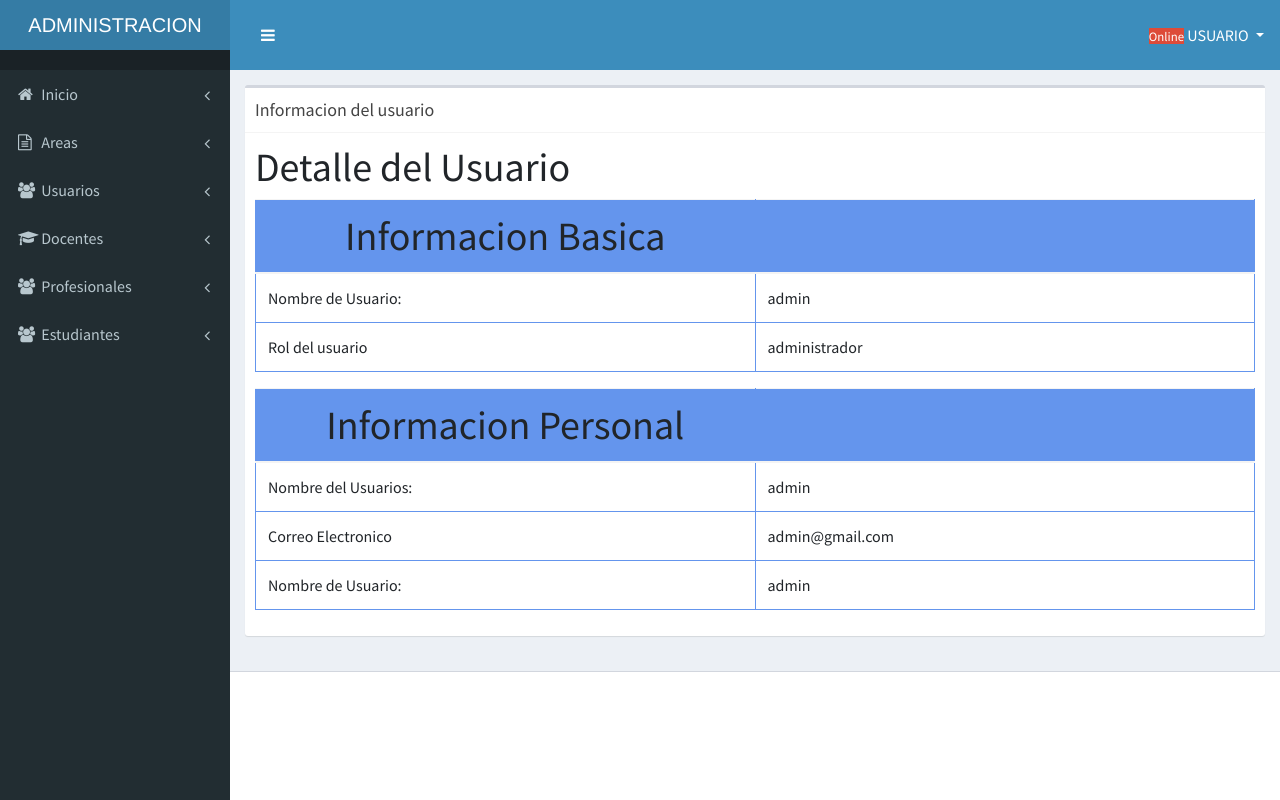
After one commit to drokan02/REGISTRO-DE-PERFILES-DE-PROYECTOS-FINALES-DE-GRADO, a Laravel app: page /usuarios/1 in a window 1280 px wide. The commit adds this page. Run offline with Laravel 8, Linux system fonts and the light colour scheme; data comes from the database, SQL or seed files in the repository; settings files or empty folders that the repository lacks are supplied; parts of the project's set-up code (start-up, migrations or seed data) failed here and were passed over; some libraries are stand-ins or nearby versions.

Commit message:
editar y eliminar usuarios

```diff
--- a/Perfiles/app/Http/Controllers/RoleController.php
+++ b/Perfiles/app/Http/Controllers/RoleController.php
@@ -4,7 +4,6 @@ namespace App\Http\Controllers;
 
 use Illuminate\Http\Request;
 use App\Role;
-use function MongoDB\BSON\toJSON;
 
 class RoleController extends Controller
 {
@@ -29,7 +28,7 @@ class RoleController extends Controller
     }
     public function actualizar(Role $role){
         $this->validate(request(), [
-            'nombre_rol' => ['required','Alpha'],
+            'nombre_rol' => ['required'],
             'privilegios'=> ['required','not_in:seleccione una opcion']
         ]);
         $role->update($_REQUEST);
--- a/Perfiles/app/Http/Controllers/usuarioController.php
+++ b/Perfiles/app/Http/Controllers/usuarioController.php
@@ -5,6 +5,7 @@ namespace App\Http\Controllers;
 use App\Role;
 use Illuminate\Http\Request;
 use App\User;
+use Illuminate\Validation\Rule;
 
 class usuarioController extends Controller
 {
@@ -53,46 +54,58 @@ class usuarioController extends Controller
 
     /**
      * Display the specified resource.
-     *
-     * @param  int  $id
+     * @param User $user
      * @return \Illuminate\Http\Response
      */
-    public function show($id)
-    {
-        //
+    public function detalle(User $user){
+        return view('usuarios/detalleUsuario',compact('user'));
     }
 
     /**
      * Show the form for editing the specified resource.
-     *
-     * @param  int  $id
+     * @param User $user
      * @return \Illuminate\Http\Response
      */
-    public function edit($id)
-    {
-        //
+    public function editar(User $user){
+        $roles=Role::all()->pluck('nombre_rol');
+        return view('usuarios/editarUsuario',compact('user','roles'));
     }
 
     /**
      * Update the specified resource in storage.
      *
-     * @param  \Illuminate\Http\Request  $request
-     * @param  int  $id
+     * @param  \Illuminate\Http\Request $request
+     * @param User $user
      * @return \Illuminate\Http\Response
      */
-    public function update(Request $request, $id)
-    {
-        //
+    public function actualizar(Request $request, User $user){
+        $this->validate(request(), [
+            'name' => ['required'],
+            'user_name' => ['required',Rule::unique('users')->ignore($user->id)],
+            'email'=>['required','email',Rule::unique('users')->ignore($user->id)],
+            'password' => '',
+            'role_id'=> ['required']
+        ]);
+        $rol_id=Role::query()->where('nombre_rol',$request['role_id'])->value('id');
+        $request['role_id']=$rol_id;
+        if ($request['password'] != null){
+            $request['password']=bcrypt($request['password']);
+        }else{
+            unset($request['password']);
+        }
+        $user->update($request->all());
+        return redirect()->route('usuarios');
     }
 
     /**
      * Remove the specified resource from storage.
      *
-     * @param  int  $id
+     * @param User $user
      * @return \Illuminate\Http\Response
      */
-    public function destroy($id)
+    public function eliminar(User $user)
     {
-        //
+        $user->delete();
+        return redirect()->route('usuarios');
     }
 }
--- a/Perfiles/app/Role.php
+++ b/Perfiles/app/Role.php
@@ -9,14 +9,12 @@ class Role extends Model
     protected $fillable = [
         'nombre_rol','privilegios'
     ];
-<<<<<<< HEAD
 
     public function scopeBuscar($query, $buscar){
 		return $query->where(DB::raw("CONCAT(nombre_rol,' ',privilegios)"), "LIKE", '%' .$buscar. '%');
 	}
-=======
     public function user(){
         return $this->hasMany(User::class);
     }
->>>>>>> fd79d5fbf20f8ef1e3701a67325406221af6feb9
+
 }
--- a/Perfiles/app/User.php
+++ b/Perfiles/app/User.php
@@ -16,7 +16,7 @@ class User extends Authenticatable
      * @var array
      */
     protected $fillable = [
-        'name','user_name', 'email', 'password','role_id'
+        'id','name','user_name', 'email', 'password','role_id'
     ];
 
     /**
--- a/Perfiles/resources/views/layouts/menu.blade.php
+++ b/Perfiles/resources/views/layouts/menu.blade.php
@@ -104,7 +104,7 @@
                 <i class="fa fa-angle-left pull-right"></i>
               </a>
               <ul class="treeview-menu">
-                <li><a href="#"><i class="fa fa-caret-right" aria-hidden="true"></i> Registrar Nuevo Usuario</a></li>
+                <li><a href="{{route('crearUsuario')}}"><i class="fa fa-caret-right" aria-hidden="true"></i> Registrar Nuevo Usuario</a></li>
                 <li><a href="{{route('usuarios')}}"><i class="fa fa-caret-right" aria-hidden="true"></i> Listar Usuarios</a></li>
                 <li><a href="{{route('roles')}}"><i class="fa fa-caret-right" aria-hidden="true"></i> Listar Roles de Usuarios</a></li>
               </ul>
--- /dev/null
+++ b/Perfiles/resources/views/usuarios/detalleUsuario.blade.php
@@ -0,0 +1,46 @@
+@extends('layouts.menu')
+@section('titulo','Informacion del usuario')
+@section('contenido')
+    <h1>Detalle del Usuario</h1>
+    <table class="table">
+        <thead>
+            <tr>
+                <th class="h1 " scope="col">Informacion Basica</th>
+                <th></th>
+            </tr>
+        </thead>
+        <tbody>
+            <tr>
+                <td>Nombre de Usuario: </td>
+                <td>{{$user->user_name}}</td>
+            </tr>
+            <tr>
+                <td>Rol del usuario</td>
+                <td>{{$user->role->nombre_rol}}</td>
+            </tr>
+        </tbody>
+    </table>
+    <table class="table">
+        <thead>
+        <tr>
+            <th class="h1" scope="col">Informacion Personal</th>
+            <th></th>
+        </tr>
+        </thead>
+        <tbody>
+        <tr>
+            <td>Nombre del Usuarios: </td>
+            <td>{{$user->name}}</td>
+        </tr>
+        <tr>
+            <td>Correo Electronico</td>
+            <td>{{$user->email}}</td>
+        </tr>
+        <tr>
+            <td>Nombre de Usuario: </td>
+            <td>{{$user->user_name}}</td>
+        </tr>
+        </tbody>
+    </table>
+
+@endsection
--- a/Perfiles/routes/web.php
+++ b/Perfiles/routes/web.php
@@ -26,6 +26,12 @@ Route::delete('/roles/{role}/eliminar','RoleController@eliminar')->name('elimina
 
 //usuarios
 Route::get('/usuarios','usuarioController@index')->name('usuarios');
+Route::get('/usuarios/crear','usuarioController@crear')->name('crearUsuario');
+Route::post('/usuarios/guardar','usuarioController@guardar')->name('guardarUsuario');
+Route::get('/usuarios/{user}','usuarioController@detalle')->name('detalleUsuario');
+Route::get('/usuarios/{user}/editar','usuarioController@editar')->name('editarUsuario');
+Route::put('/usuarios/{user}','usuarioController@actualizar')->name('actualizarUsuario');//put metodo para actualizar
+Route::delete('/usuarios/{user}/eliminar','usuarioController@eliminar')->name('eliminarUsuario');
 
 //Areas
 Route::get('/areas','AreaController@index')->name('Areas');
```
Also changed, not shown: Perfiles/resources/views/usuarios/editarUsuario.blade.php (added, +54 -0 lines), Perfiles/resources/views/usuarios/listadoUsuarios.blade.php (+5 -3 lines), Perfiles/database/migrations/2018_09_22_200444_create_areas_table.php.
